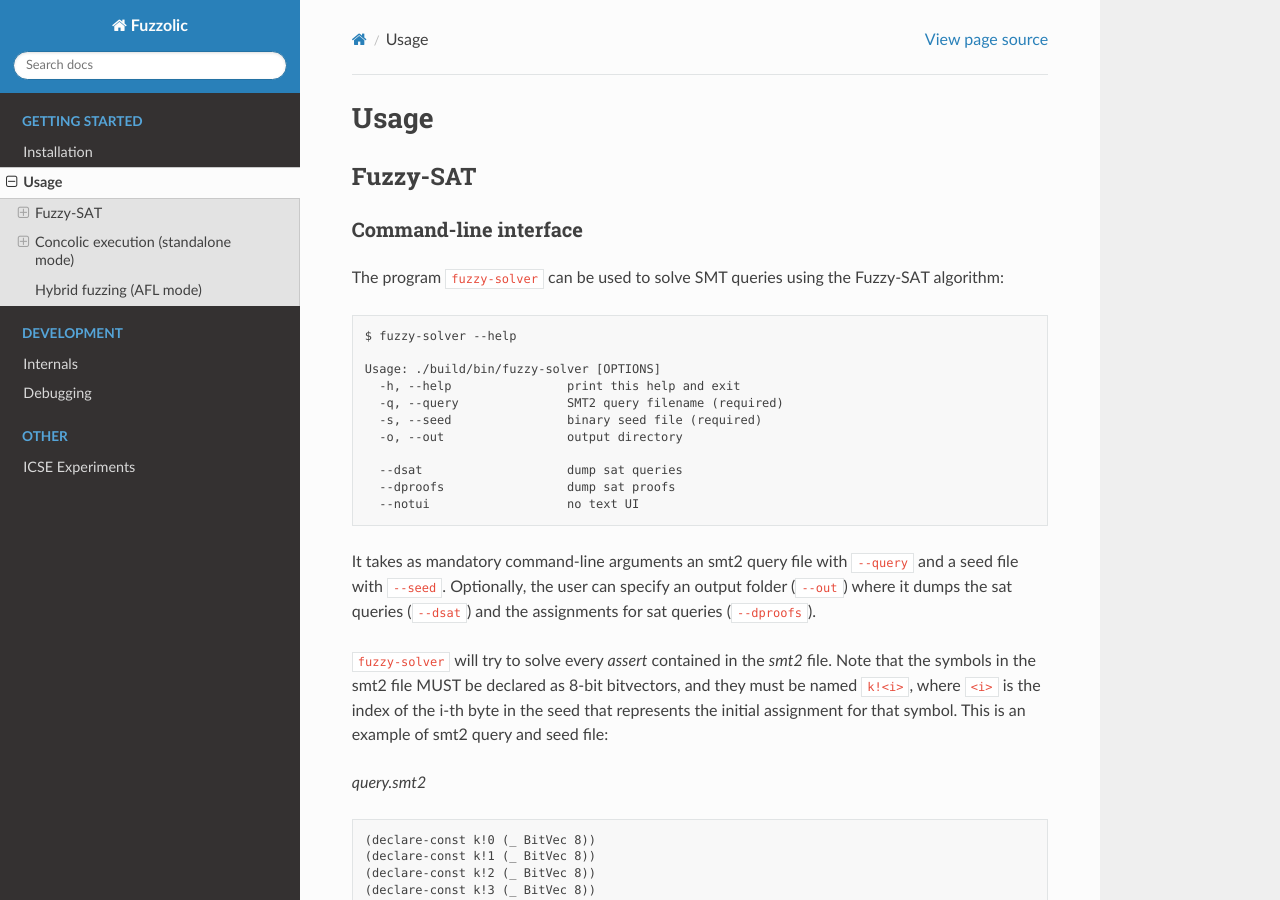
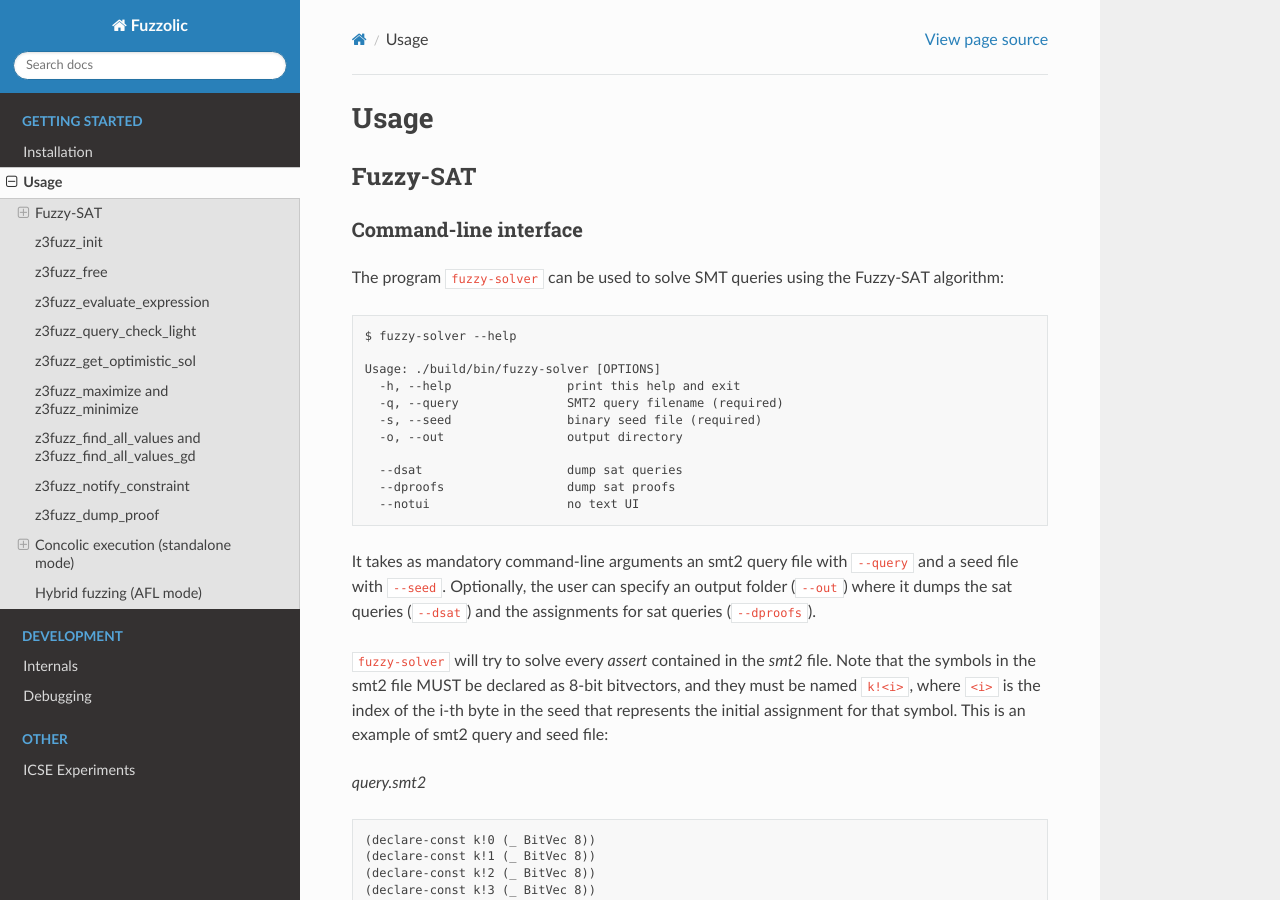
Before and after one commit to season-lab/fuzzolic, a Sphinx documentation site: the page built from docs/usage.md, in a window 1280 px wide and 900 px high. Built offline with Sphinx 7.4.7 and the Read the Docs theme 2.0.0, drawn with Linux system fonts in a browser that asks for light colours.

Commit message:
Update usage.md

````diff
--- a/docs/usage.md
+++ b/docs/usage.md
@@ -75,7 +75,7 @@ By default, `fuzzy-solver` uses a text UI where it prints useful statistics abou
 ### C/C++ Bindings
 We designed FuzzySAT as a library to be integrated into a concolic executor, the APIs of the library are:
 
-### z3fuzz_init
+## z3fuzz_init
 ```
 void z3fuzz_init(fuzzy_ctx_t* ctx, Z3_context z3_ctx, char*   seed_filename,
                  void* /* NULL */, void* /* NULL */, unsigned timeout)
@@ -86,20 +86,20 @@ It initializes the context of the solver:
 - `seed_filename`: The filename of the seed.
 - `timeout`: Timeout for trying to solve a query in ms. If zero, no timeout.
 
-### z3fuzz_free
+## z3fuzz_free
 ```
 void z3fuzz_free(fuzzy_ctx_t* ctx);
 ```
 It releases all the memory allocated by `z3fuzz_init`.
 
-### z3fuzz_evaluate_expression
+## z3fuzz_evaluate_expression
 ```
 unsigned long z3fuzz_evaluate_expression(fuzzy_ctx_t* ctx, Z3_ast expr,
                                          unsigned char* values);
 ```
 It evaluates the expression `expr` using as assignments the values in the array `values`.
 
-### z3fuzz_query_check_light
+## z3fuzz_query_check_light
 ```
 int z3fuzz_query_check_light(fuzzy_ctx_t* ctx, Z3_ast pi,
                              Z3_ast                branch_condition,
@@ -114,7 +114,7 @@ It tries to solve the query `branch_condition ^ pi` using the FuzzySAT algorithm
 - `proof_size`: Output value that contains the resulting length of assignment if the function returns `1`.
 The function succeeds if it returns `1`.
 
-### z3fuzz_get_optimistic_sol
+## z3fuzz_get_optimistic_sol
 ```
 int z3fuzz_get_optimistic_sol(fuzzy_ctx_t* ctx, unsigned char const** proof,
                               unsigned long* proof_size);
@@ -125,7 +125,7 @@ If the last call to `z3fuzz_query_check_light` failed, this function tries to fi
 - `proof_size`: Output value that contains the resulting length of assignment if the function returns `1`.
 The function succeeds if it returns `1`.
 
-### z3fuzz_maximize and z3fuzz_minimize
+## z3fuzz_maximize and z3fuzz_minimize
 ```
 unsigned long z3fuzz_maximize(fuzzy_ctx_t* ctx, Z3_ast pi, Z3_ast to_maximize,
                               unsigned char const** out_values,
@@ -141,7 +141,7 @@ They try to minimize/maximize the expression given the constraints in `pi`. The
 - `out_len`: Output variable that contains the size of the `out_values` buffer.
 The function always succeeds (but it is not guaranteed that it finds a global minimum/maximum) and returns the value of the maximized/minimized expression.
 
-### z3fuzz_find_all_values and z3fuzz_find_all_values_gd
+## z3fuzz_find_all_values and z3fuzz_find_all_values_gd
 ```
 typedef enum fuzzy_findall_res_t {
     Z3FUZZ_GIVE_NEXT,
@@ -164,13 +164,13 @@ The user must define a `callback` that is called every time the function generat
 
 The only difference between `z3fuzz_find_all_values_gd` and `z3fuzz_find_all_values` is that the former uses gradient descent to generate the values, and has an additional parameter (`to_min`) that specify the direction (towards the maximum or the minimum).
 
-### z3fuzz_notify_constraint
+## z3fuzz_notify_constraint
 ```
 void z3fuzz_notify_constraint(fuzzy_ctx_t* ctx, Z3_ast constraint);
 ```
 It notifies the solver that a new constraint has been added to `pi`.
 
-### z3fuzz_dump_proof
+## z3fuzz_dump_proof
 ```
 void z3fuzz_dump_proof(fuzzy_ctx_t* ctx, const char* filename,
                        unsigned char const* proof, unsigned long proof_size);
````
